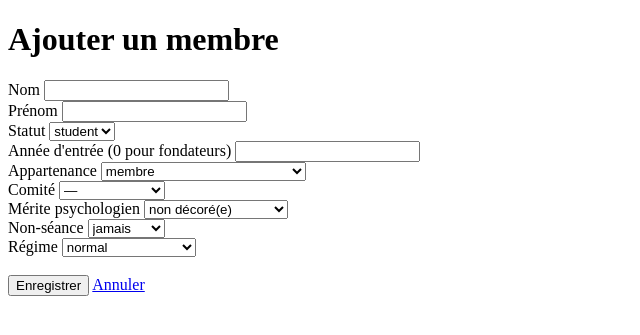
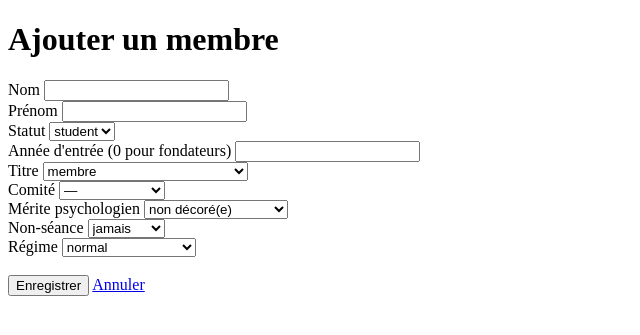
Before and after one commit to tobrasseur2000-create/cho, a Flask app: page /ajouter in a window 1280 px wide. Shown: the top 335 px of the page, without its empty margins (0-640 px from the left). Run offline with Flask 3, Linux system fonts and the light colour scheme.

Commit message:
Update membre.html

```diff
--- a/templates/membre.html
+++ b/templates/membre.html
@@ -19,13 +19,13 @@
       <input name="annee_entree" type="number" min="0" required
              value="{{ m.annee_entree if m }}">
     </label><br>
-    <label>Appartenance
-      <select name="appartenance">
+    <label>Titre
+      <select name="titre">
         {% for a in ["membre", "extra-muros", "sénateur/trice",
                      "contre-sénateur/trice", "président(e) honoraire",
                      "grand(e)-maître(sse) honoraire", "membre fondateur",
                      "Rector Sanatori"] %}
-        <option {{ 'selected' if m and m.appartenance==a }}>{{ a }}</option>
+        <option {{ 'selected' if m and m.titre==a }}>{{ a }}</option>
         {% endfor %}
       </select>
     </label><br>
```
